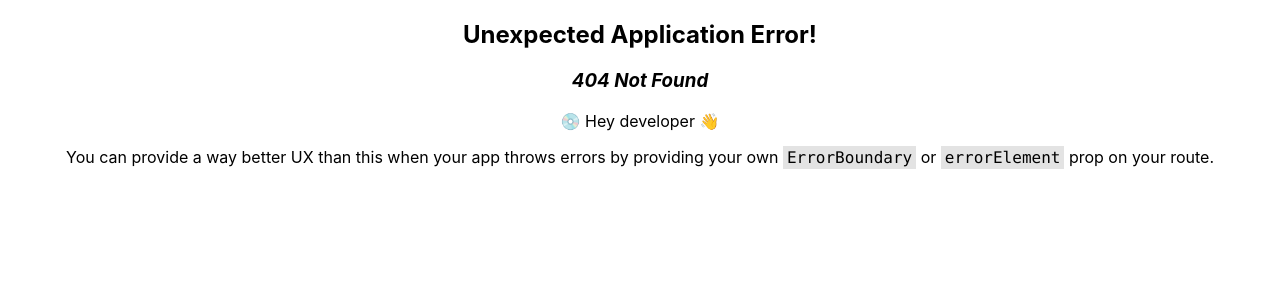
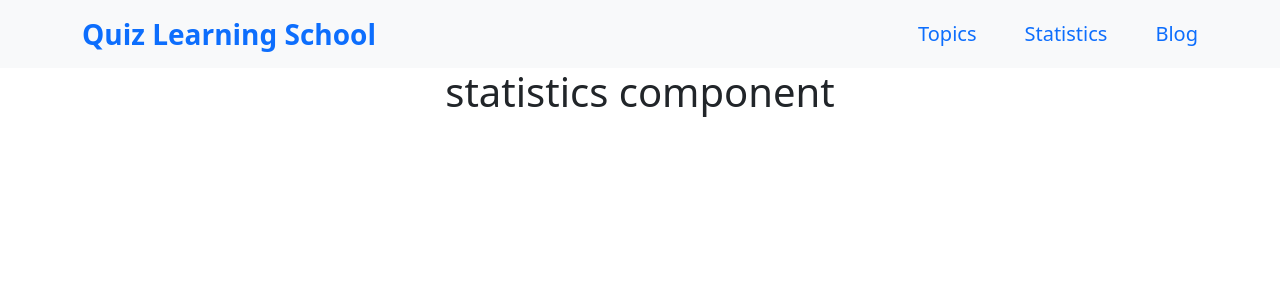
Before and after one commit to Suzon999/quick-question-a9-, a React (Create React App) app: page /Statistics in a window 1280 px wide. Before the commit this address had no page. Shown: the top 300 px of the page. Built offline with nearby package versions, Linux system fonts and the light colour scheme.

Commit message:
navber added

```diff
--- a/package.json
+++ b/package.json
@@ -6,7 +6,9 @@
     "@testing-library/jest-dom": "^5.16.5",
     "@testing-library/react": "^13.4.0",
     "@testing-library/user-event": "^13.5.0",
+    "bootstrap": "^5.2.2",
     "react": "^18.2.0",
+    "react-bootstrap": "^2.5.0",
     "react-dom": "^18.2.0",
     "react-router-dom": "^6.4.2",
     "react-scripts": "5.0.1",
--- a/public/index.html
+++ b/public/index.html
@@ -1,15 +1,16 @@
 <!DOCTYPE html>
 <html lang="en">
+
 <head>
   <meta charset="utf-8" />
-    <link rel="icon" href="%PUBLIC_URL%/favicon.ico" />
+  <link rel="icon"
+    href="https://previews.123rf.com/images/serkorkin/serkorkin2008/serkorkin200800027/152933056-education-logo-template-design-element-learning-book-library-logo-sign-high-school-logo-symbol-unive.jpg" />
   <meta name="viewport" content="width=device-width, initial-scale=1" />
   <meta name="theme-color" content="#000000" />
-    <meta
-      name="description"
-      content="Web site created using create-react-app"
-    />
+  <meta name="description" content="Web site created using create-react-app" />
   <link rel="apple-touch-icon" href="%PUBLIC_URL%/logo192.png" />
+  <link rel="stylesheet" href="https://cdn.jsdelivr.net/npm/bootstrap@5.2.0-beta1/dist/css/bootstrap.min.css"
+    integrity="sha384-0evHe/X+R7YkIZDRvuzKMRqM+OrBnVFBL6DOitfPri4tjfHxaWutUpFmBp4vmVor" crossorigin="anonymous" />
   <!--
       manifest.json provides metadata used when your web app is installed on a
       user's mobile device or desktop. See https://developers.google.com/web/fundamentals/web-app-manifest/
@@ -24,8 +25,9 @@
       work correctly both with client-side routing and a non-root public URL.
       Learn how to configure a non-root public URL by running `npm run build`.
     -->
-    <title>React App</title>
+  <title>Quiz Learning School</title>
 </head>
+
 <body>
   <noscript>You need to enable JavaScript to run this app.</noscript>
   <div id="root"></div>
@@ -40,4 +42,5 @@
       To create a production bundle, use `npm run build` or `yarn build`.
     -->
 </body>
+
 </html>
--- a/src/components/Blog/Blog.js
+++ b/src/components/Blog/Blog.js
@@ -4,7 +4,7 @@ import './Blog.css'
 const Blog = () => {
     return (
         <div>
-
+            <h1>blog component</h1>
         </div>
     );
 };
--- a/src/components/Header/Header.js
+++ b/src/components/Header/Header.js
@@ -1,11 +1,30 @@
 import React from 'react';
-import './Header.css'
+import Container from 'react-bootstrap/Container';
+import Nav from 'react-bootstrap/Nav';
+import Navbar from 'react-bootstrap/Navbar';
+import { Link } from 'react-router-dom';
+
 
 const Header = () => {
     return (
-        <div>
-            <h1>header</h1>
-        </div>
+        <Navbar bg="light" expand="lg">
+            <Container>
+                <Navbar.Brand className='fs-3 fw-bold text-primary' href="#home">Quiz Learning School</Navbar.Brand>
+                <Navbar.Toggle aria-controls="basic-navbar-nav" />
+                <Navbar.Collapse id="basic-navbar-nav">
+                    <Nav className="ms-auto ">
+                        {/* <Nav.Link active to= '/topics'>Topics</Nav.Link>
+                        <Nav.Link active to="/Statistics">Statistics</Nav.Link>
+                        <Nav.Link active to="/Blog">Blog</Nav.Link> */}
+                        <Link className='fs-5 text-decoration-none' to='/topics' >Topics</Link>
+                        <Link className='mx-5 fs-5 text-decoration-none' to='/statistics' >Statistics</Link>
+                        <Link className='fs-5 text-decoration-none' to='/blog' >Blog</Link>
+
+
+                    </Nav>
+                </Navbar.Collapse>
+            </Container>
+        </Navbar>
     );
 };
 
--- a/src/components/Statistics/Statistics.js
+++ b/src/components/Statistics/Statistics.js
@@ -0,0 +1,11 @@
+import React from 'react';
+
+const Statistics = () => {
+    return (
+        <div>
+            <h1>statistics component</h1>
+        </div>
+    );
+};
+
+export default Statistics;
--- a/src/components/Topics/Topics.js
+++ b/src/components/Topics/Topics.js
@@ -4,7 +4,7 @@ import './Topics.css'
 const Topics = () => {
     return (
         <div>
-
+            <h1>topics component</h1>
         </div>
     );
 };
--- a/src/index.js
+++ b/src/index.js
@@ -3,6 +3,8 @@ import ReactDOM from 'react-dom/client';
 import './index.css';
 import App from './App';
 import reportWebVitals from './reportWebVitals';
+
+import 'bootstrap/dist/css/bootstrap.min.css';
 
 const root = ReactDOM.createRoot(document.getElementById('root'));
 root.render(
```
Also changed, not shown: src/App.js (+16 -2 lines), 1 other file (tests, documents, lock files or other folders). Lines whose indentation alone changed are shown as unchanged.
